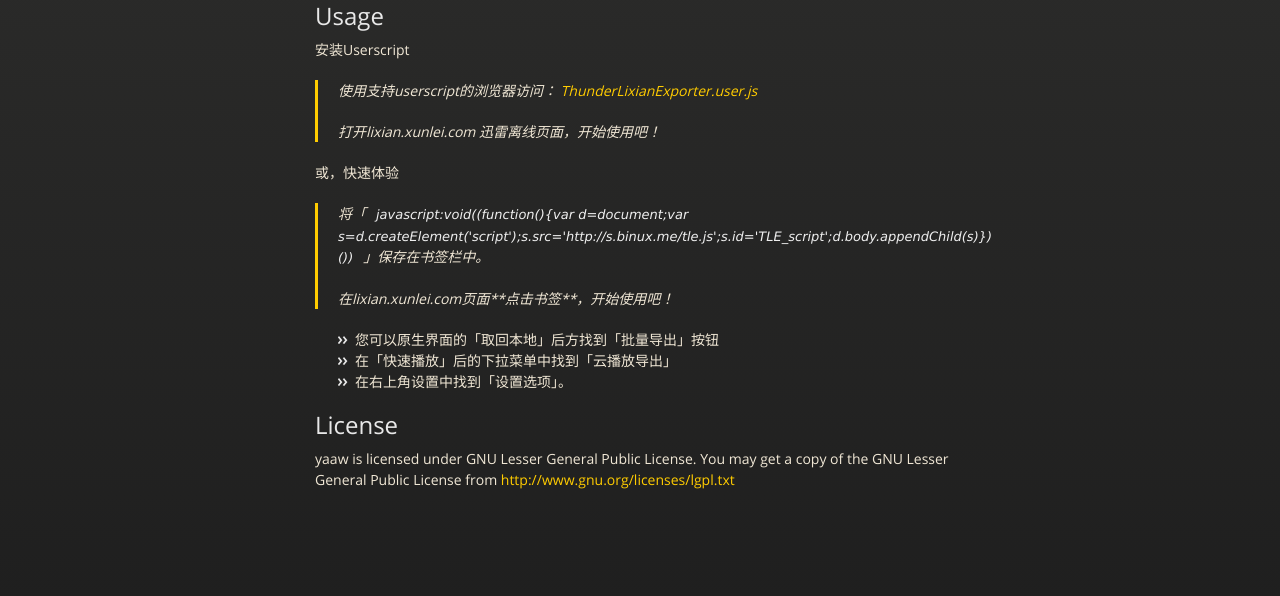
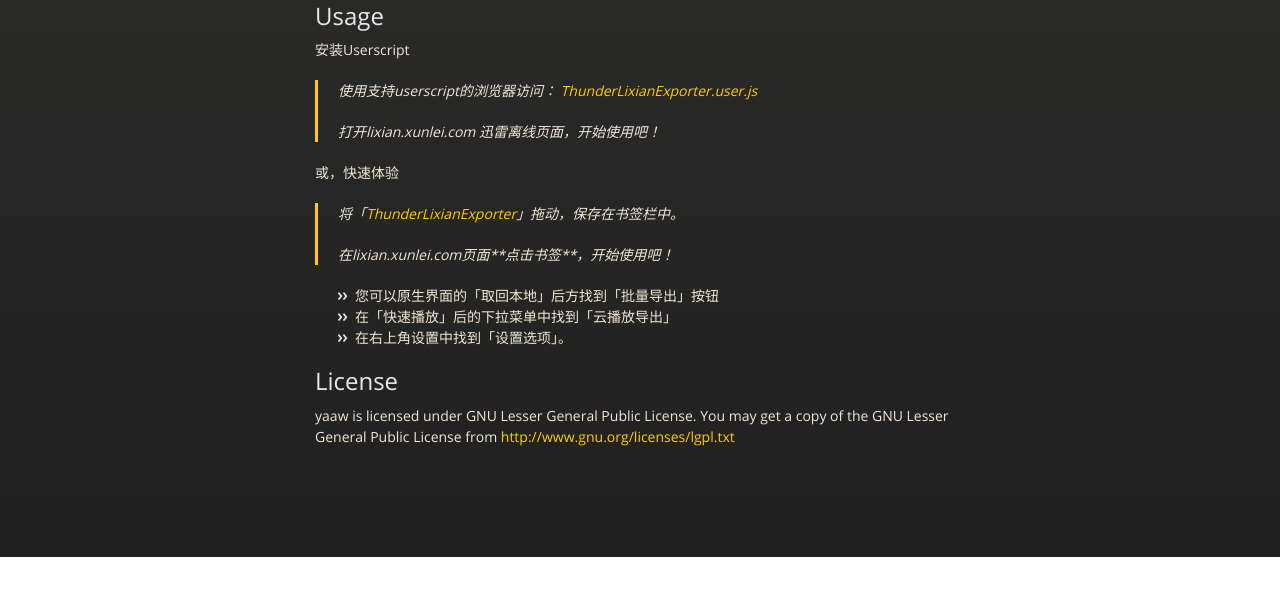
Before and after one commit to binux/ThunderLixianExporter, a plain HTML site: page index.html in a window 1280 px wide. Shown: the part 821-1417 px from the top of the page. After the commit the page ends 1378 px from the top, so only its background shows below. Drawn offline with nearby package versions, Linux system fonts and the light colour scheme.

Commit message:
add master add bookmark

```diff
--- a/index.html
+++ b/index.html
@@ -65,7 +65,7 @@
 <p>或，快速体验</p>
 
 <blockquote>
-<p>将「<code>javascript:void((function(){var d=document;var s=d.createElement('script');s.src='http://s.binux.me/tle.js';s.id='TLE_script';d.body.appendChild(s)})())</code>」保存在书签栏中。</p>
+<p>将「<a href="javascript:void((function(){var d=document;var s=d.createElement('script');s.src='http://s.binux.me/tle.js';s.id='TLE_script';d.body.appendChild(s)})())">ThunderLixianExporter</a>」拖动，保存在书签栏中。</p>
 
 <p>在lixian.xunlei.com页面**点击书签**，开始使用吧！<br></p>
 </blockquote>
```
Also changed, not shown: 1 other file.
